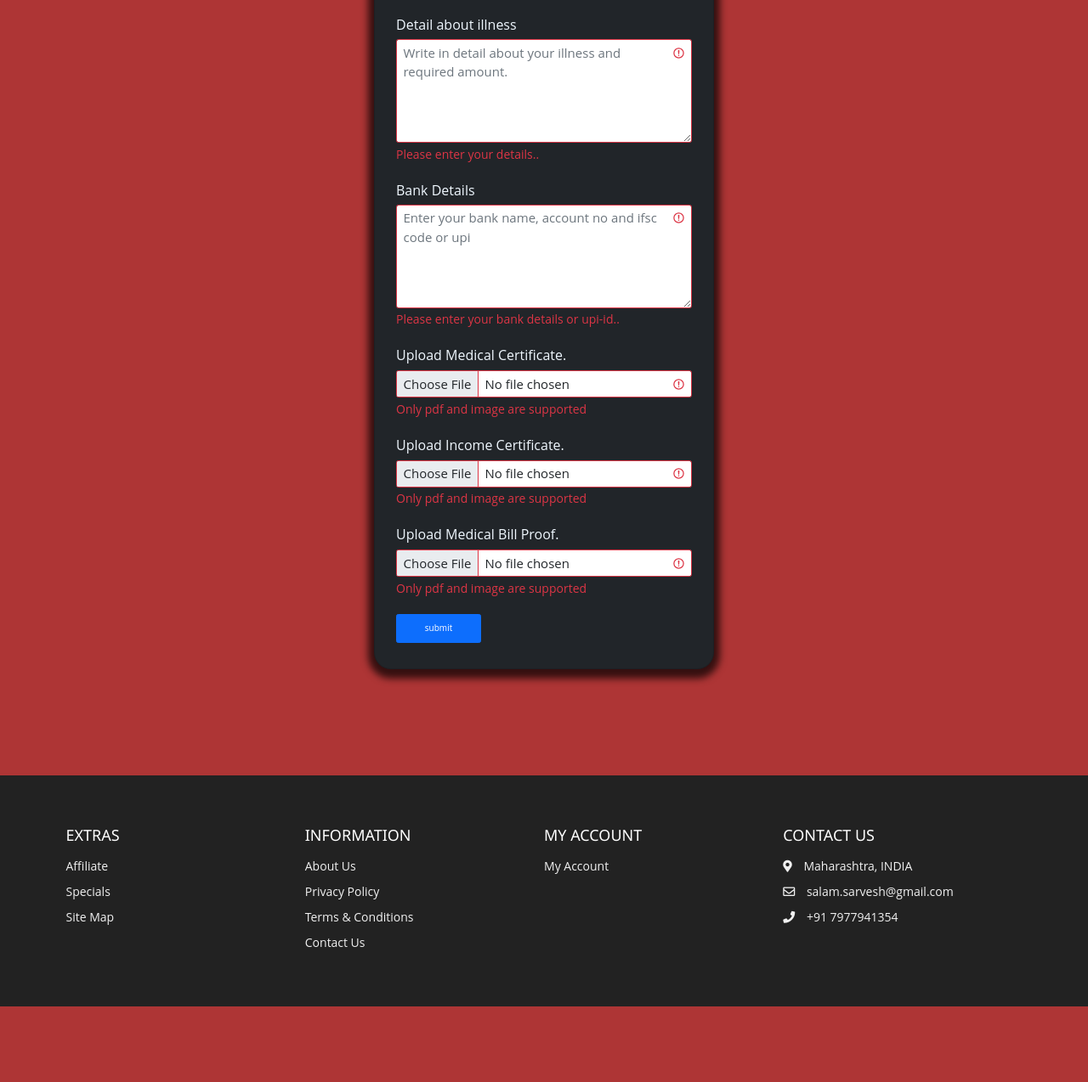
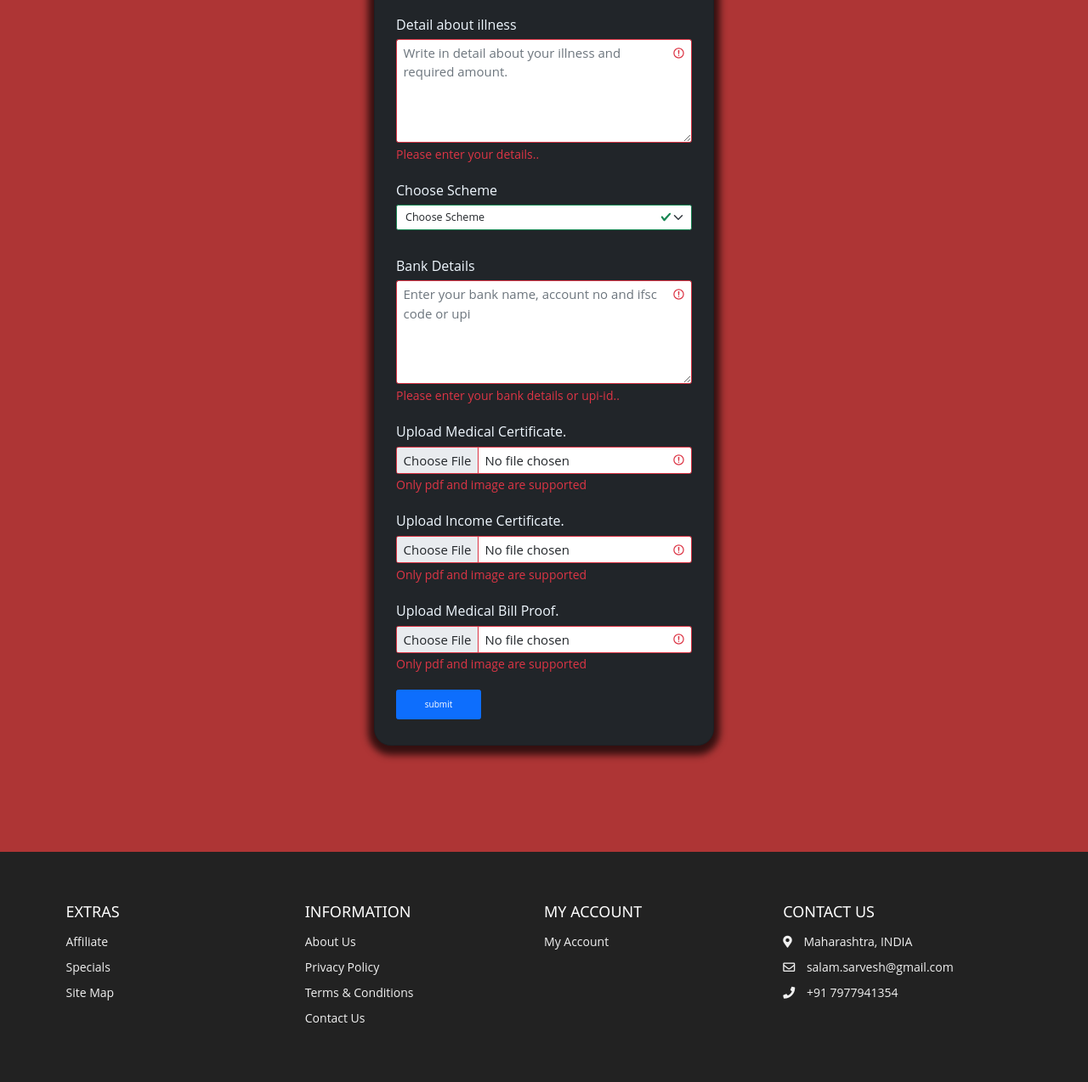
Before and after one commit to sarvesh0809/ngo, a Django app: page /ngoform/ in a window 1280 px wide. Shown: the part 1071-2345 px from the top of the page at 85% size. Before the commit the page ends 2256 px from the top, so only its background shows below. Run offline with Django 3.2, Linux system fonts and the light colour scheme; some libraries are stand-ins or nearby versions.

Commit message:
Update ngoform.html
added scheme option

```diff
--- a/templates/ngoform.html
+++ b/templates/ngoform.html
@@ -171,6 +171,19 @@
                             </div>
 
                         </div>
+                         <div class="cloumn">
+                            <label for="scheme" class="form-label">Choose Scheme</label>
+                            <select class="form-select form-select-lg mb-3" aria-label="Default select example">
+                                <option selected>Choose Scheme</option>
+                                <option value="1">Aam Aadmi Bhima Yojna Scheme</option>
+                                <option value="2">Ayushman Bharat Scheme</option>
+                                <option value="3">Awaz Health Insurance Scheme</option>
+                                <option value="3">Central Goverment Health Scheme (CGHS)</option>
+                                <option value="3">Chief Minister Comprehensive Insurance Scheme </option>
+                                <option value="2">Employees State Insurance Scheme</option>
+                            </select>
+
+                        </div>
                         <div class="cloumn">
                             <label for="exampleFormControlTextarea1" class="form-label">Bank Details</label>
                             <textarea class="form-control" id="exampleFormControlTextarea1" minlength="5" rows="5" name="bd" placeholder="Enter your bank name, account no and ifsc code or upi"
```
